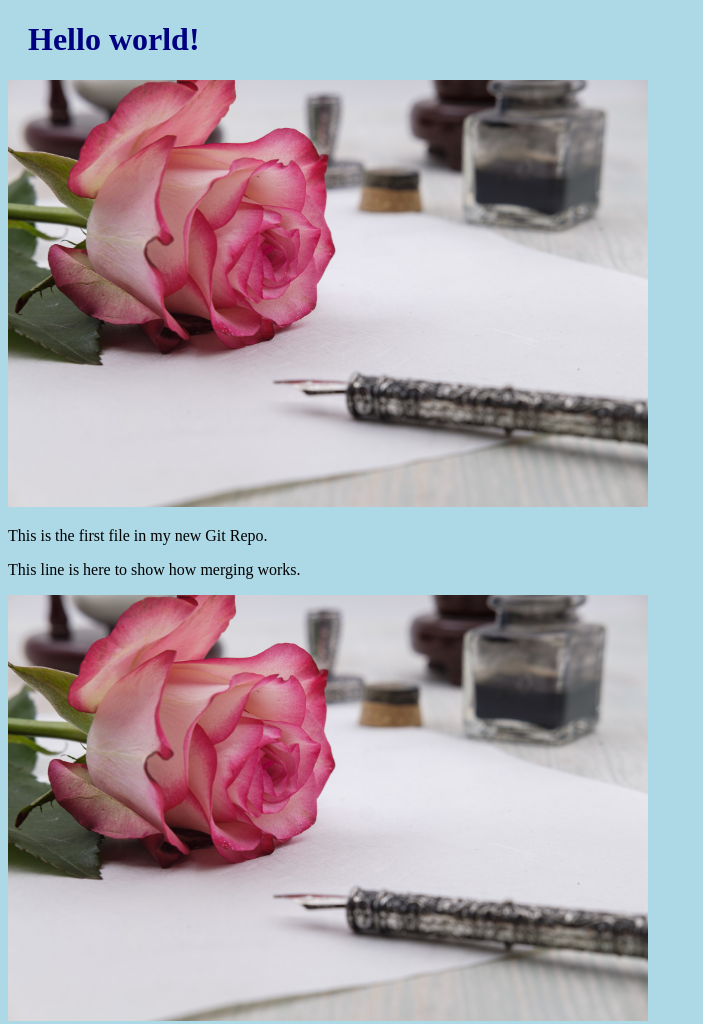
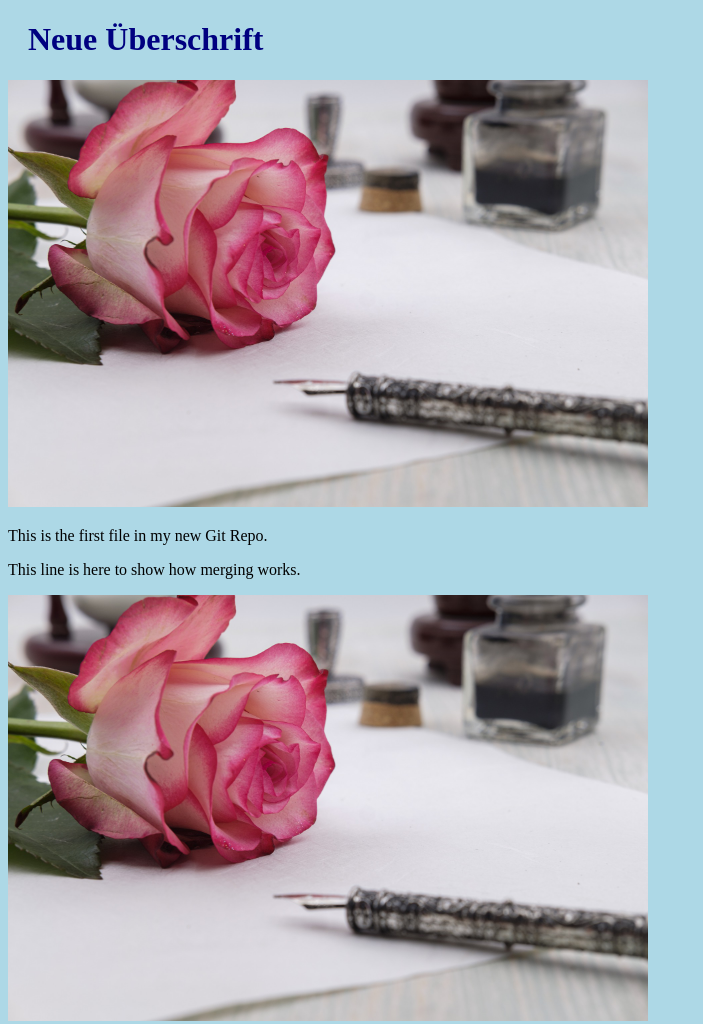
Before and after one commit to MITI67/hello-world, a plain HTML site: page index.html in a window 1280 px wide. Shown: the whole page, without its empty margins (0-703 px from the left). Drawn offline with Linux system fonts and the light colour scheme.

Commit message:
Neue Überschrift

```diff
--- a/index.html
+++ b/index.html
@@ -6,7 +6,7 @@
 </head>
 <body>
 
-<h1>Hello world!</h1>
+<h1>Neue Überschrift</h1>
 <div><img src="img_hello_world.jpg" alt="Hello World from Space"
 style="width:100%;max-width:640px"></div>
 <p>This is the first file in my new Git Repo.</p>
```
